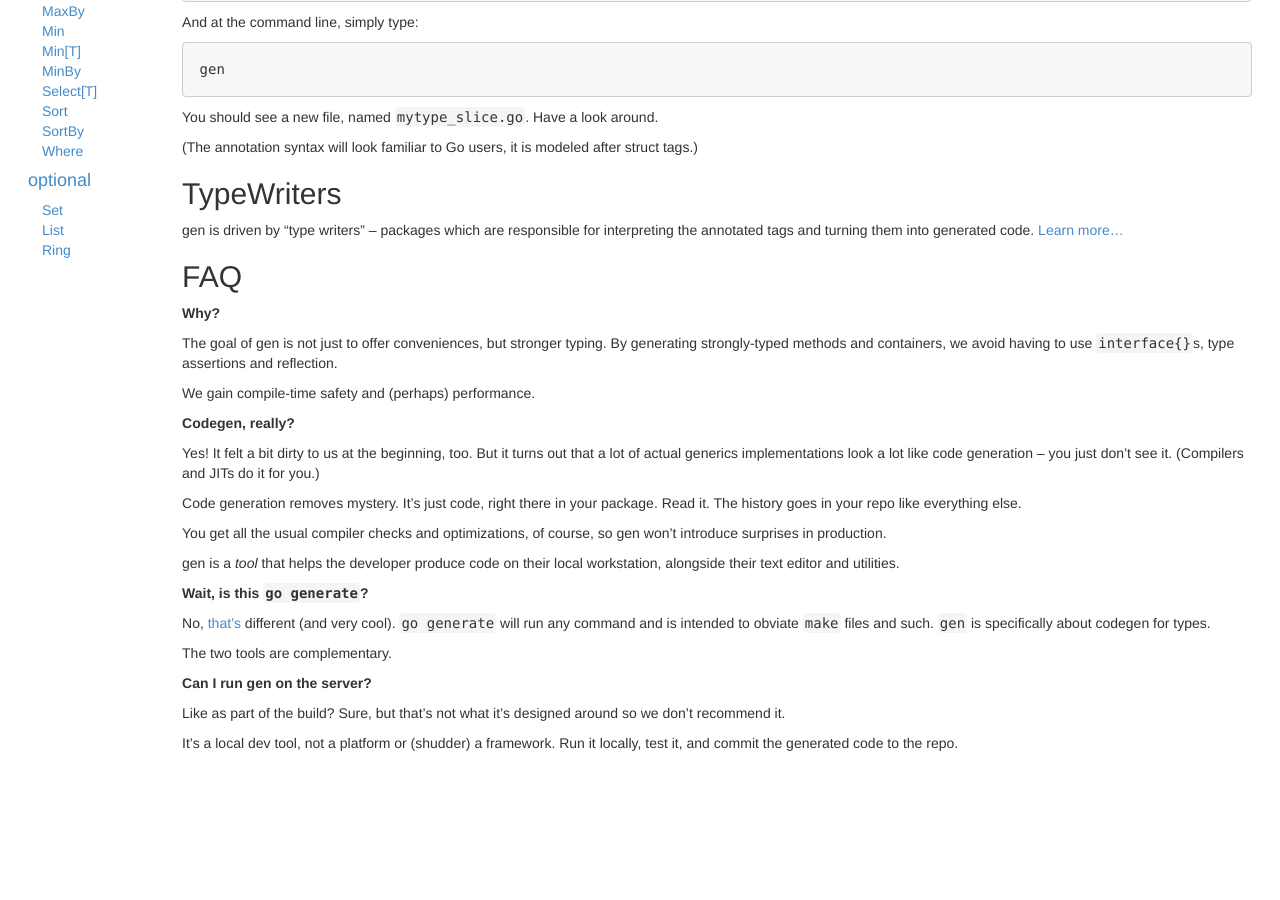
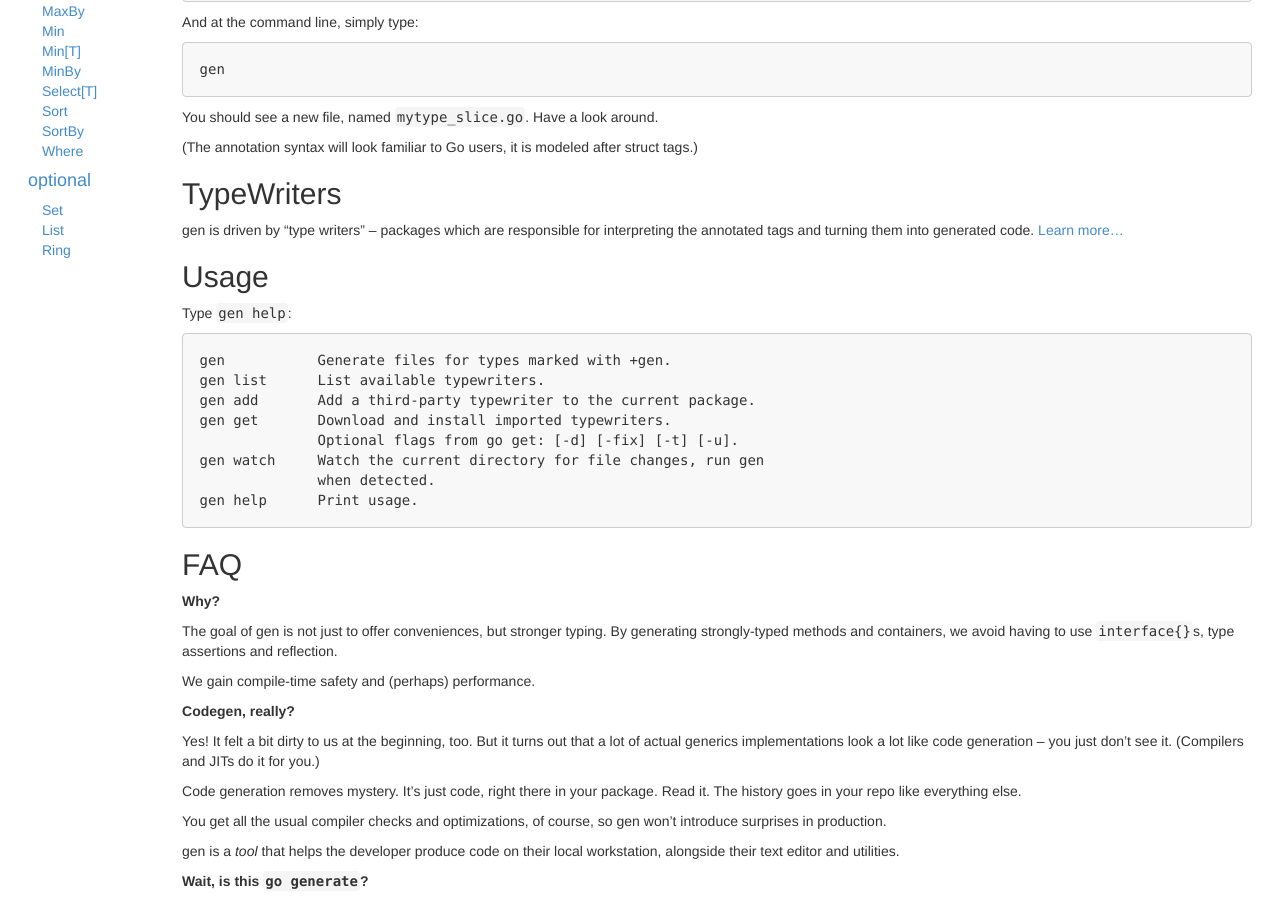
Before and after one commit to clipperhouse/gen, a Jekyll site: the page built from index.md, in a window 1280 px wide and 900 px high, scrolled down 477 px. Built offline with Jekyll 4.4.1, drawn with Linux system fonts in a browser that asks for light colours; before the commit the page ends 1260 px from its top, so only the background shows below that.

Commit message:
add usage

```diff
--- a/index.md
+++ b/index.md
@@ -36,6 +36,19 @@ You should see a new file, named `mytype_slice.go`. Have a look around.
 
 gen is driven by “type writers” – packages which are responsible for interpreting the annotated tags and turning them into generated code. [Learn more...](typewriters)
 
+## Usage
+
+Type `gen help`:
+
+	gen           Generate files for types marked with +gen.
+	gen list      List available typewriters.
+	gen add       Add a third-party typewriter to the current package.
+	gen get       Download and install imported typewriters.
+	              Optional flags from go get: [-d] [-fix] [-t] [-u].
+	gen watch     Watch the current directory for file changes, run gen
+	              when detected.
+	gen help      Print usage.
+
 ## FAQ
 
 **Why?**
```
